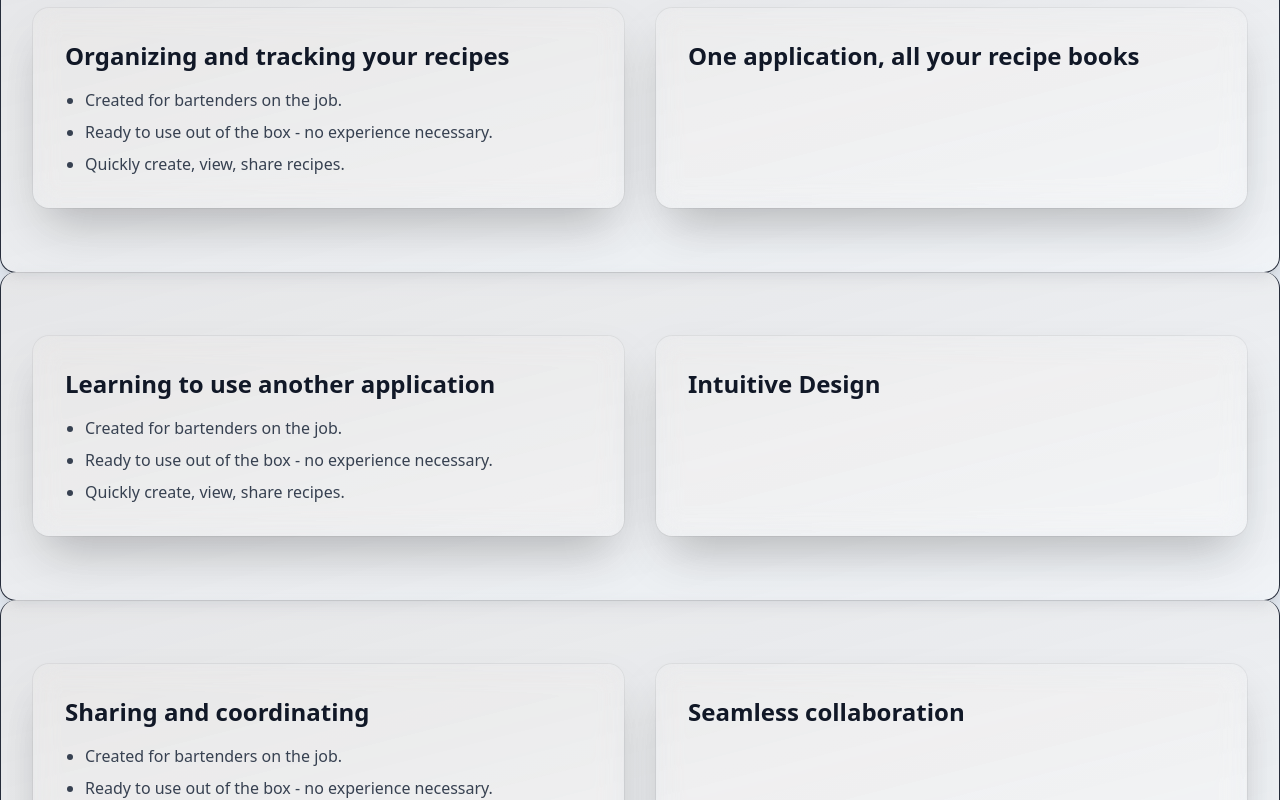
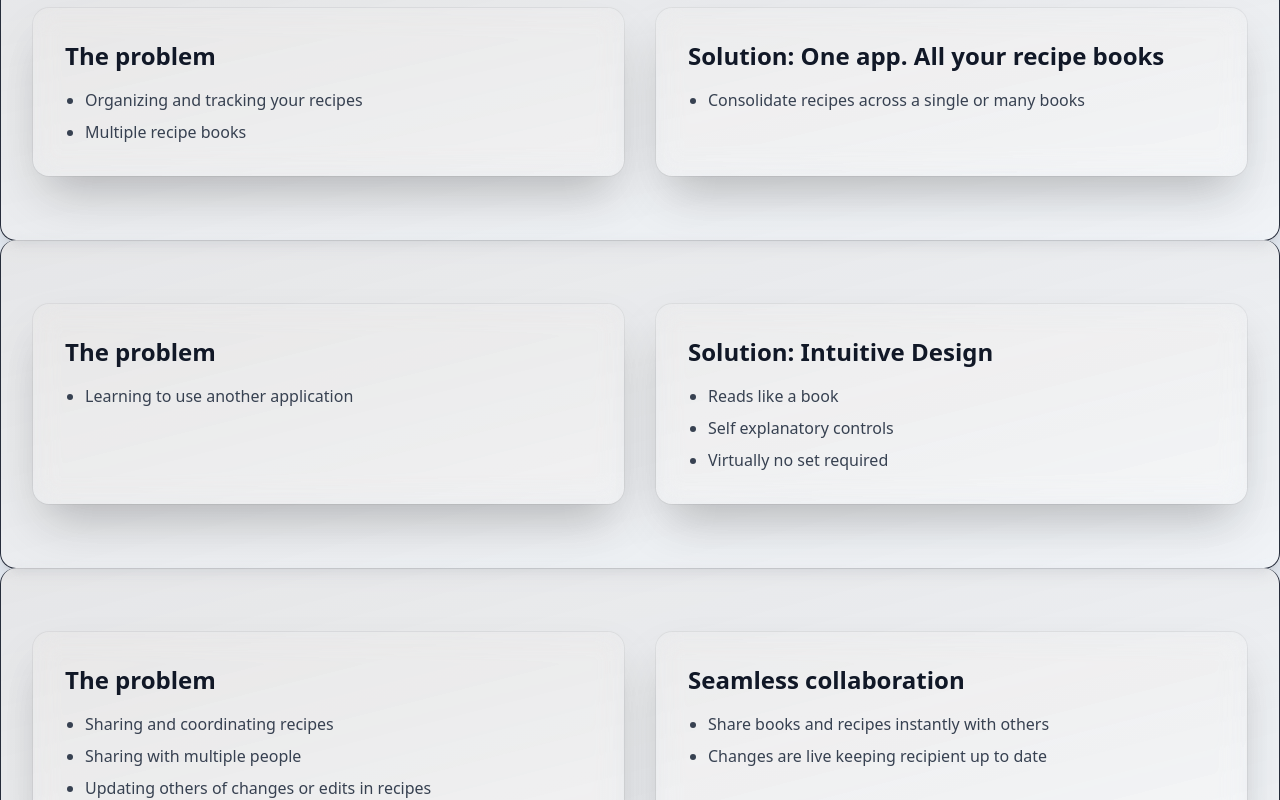
Before and after one commit to JoHeyJo/sling-it-product-site, a React (Vite) app: page / in a window 1280 px wide. Shown: the part 1220-2020 px from the top of the page. Built offline with nearby package versions, Linux system fonts and the light colour scheme.

Commit message:
DONE: draft of problems solutions

```diff
--- a/src/components/Home.tsx
+++ b/src/components/Home.tsx
@@ -31,7 +31,7 @@ function Home() {
             url: "https://dummyimage.com/160x32/000/fff&text=Piper",
           },
           {
-            name: "Globex",
+            name: "Sable",
             url: "https://dummyimage.com/160x32/000/fff&text=Globex",
           },
         ]}
--- a/src/data/content.ts
+++ b/src/data/content.ts
@@ -23,44 +23,41 @@ export const features = [
 
 export const problemsSolutions = [
   {
-    problem: "Organizing and tracking your recipes",
+    problem: "The problem",
     problems: [
-      "Created for bartenders on the job.",
-      "Ready to use out of the box - no experience necessary.",
-      "Quickly create, view, share recipes.",
+      "Organizing and tracking your recipes",
+      "Multiple recipe books"
     ],
-    solution: "One application, all your recipe books",
-   solutions: []
+    solution: "Solution: One app. All your recipe books",
+    solutions: ["Consolidate recipes across a single or many books"],
   },
   {
-    problem: "Learning to use another application",
+    problem: "The problem",
     problems: [
-      "Created for bartenders on the job.",
-      "Ready to use out of the box - no experience necessary.",
-      "Quickly create, view, share recipes.",
+      "Learning to use another application"
     ],
-    solution: "Intuitive Design",
-   solutions: []
+    solution: "Solution: Intuitive Design",
+    solutions: ["Reads like a book", "Self explanatory controls", "Virtually no set required"],
   },
   {
-    problem: "Sharing and coordinating",
+    problem: "The problem",
     problems: [
-      "Created for bartenders on the job.",
-      "Ready to use out of the box - no experience necessary.",
-      "Quickly create, view, share recipes.",
+      "Sharing and coordinating recipes",
+      "Sharing with multiple people",
+      "Updating others of changes or edits in recipes",
     ],
     solution: "Seamless collaboration",
-   solutions: []
+    solutions: ["Share books and recipes instantly with others","Changes are live keeping recipient up to date"],
   },
   {
-    problem: "Repetitive input",
+    problem: "The problem",
     problems: [
-      "Created for bartenders on the job.",
-      "Ready to use out of the box - no experience necessary.",
-      "Quickly create, view, share recipes.",
+      "Repetitive input.",
+      "Recipes share the same metrics e.g. 1 oz tequila.",
+      "Maintaining standard naming conventions",
     ],
     solution: "Reduce clutter",
-   solutions: []
+    solutions: ["Write it down once - reuse.", "Select created metrics from dropdown or autofill"],
   },
 ];
 
```
